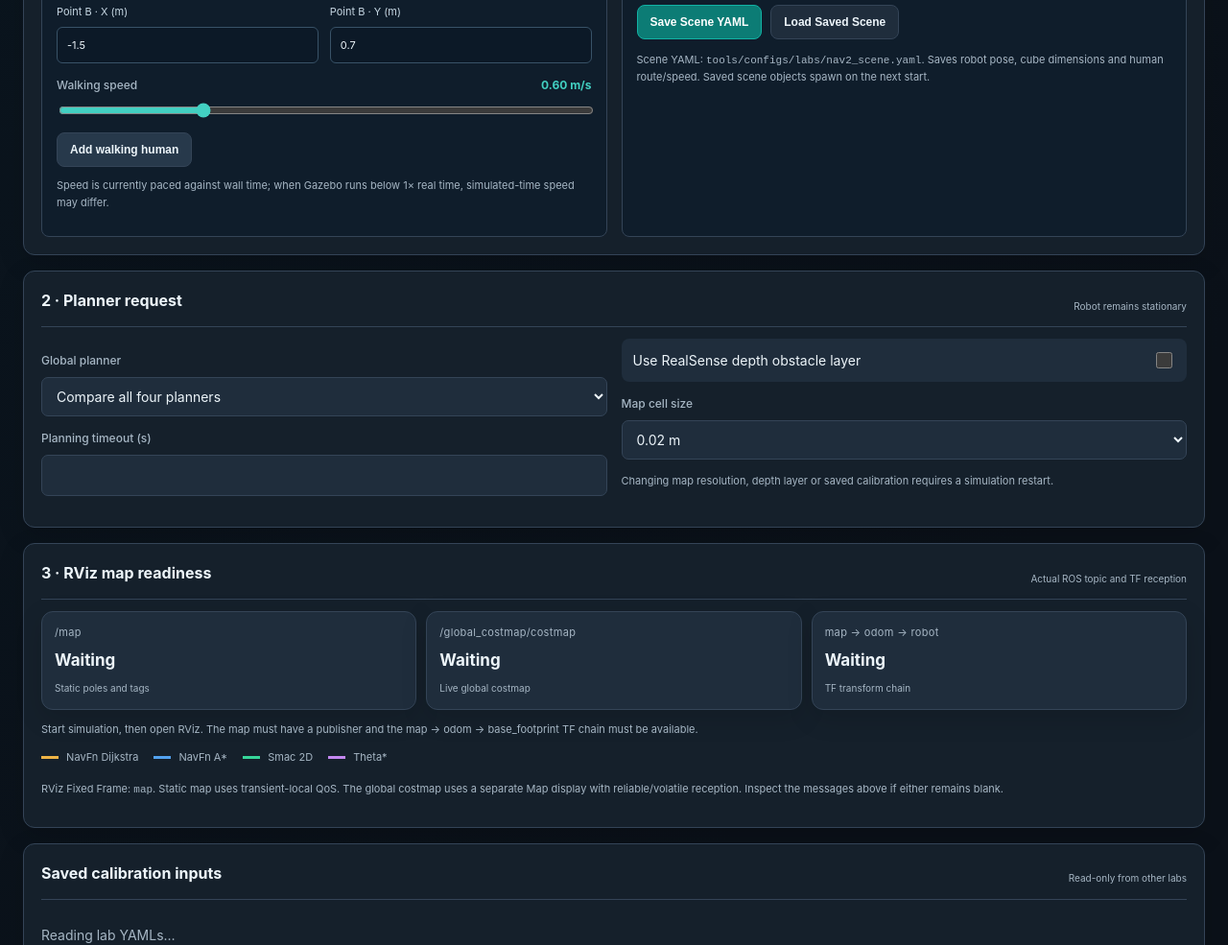
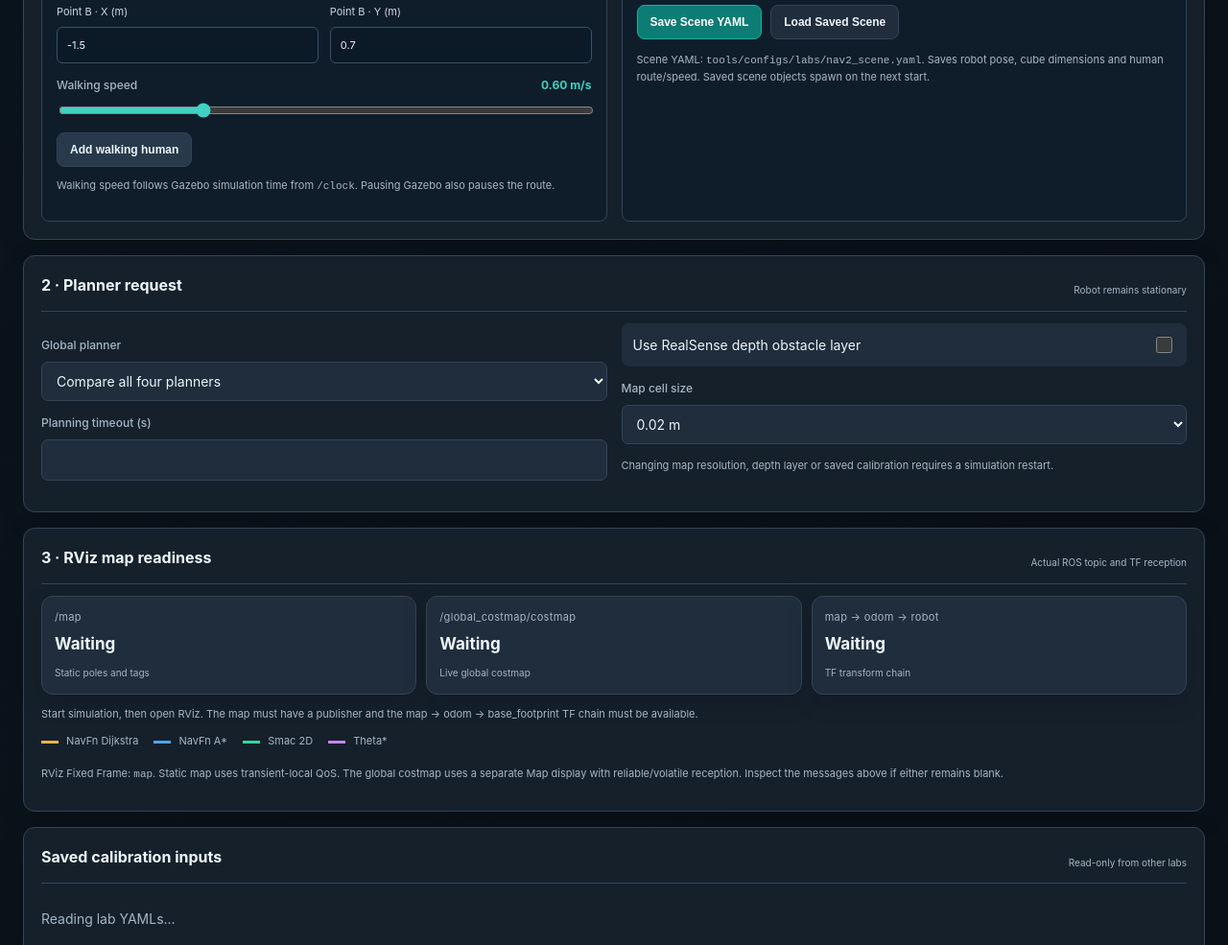
Before and after one commit to hai-hachi/scrobot, a plain HTML site: page tools/nav2_lab/planning/web/index.html in a window 1280 px wide. Shown: the part 1254-2239 px from the top of the page at 96% size. Drawn offline with Linux system fonts and the light colour scheme; no server answers.

Commit message:
Document independent Nav2 scene YAML and sim-time walking speed

```diff
--- a/tools/nav2_lab/planning/web/index.html
+++ b/tools/nav2_lab/planning/web/index.html
@@ -87,7 +87,7 @@
        <div class="field"><label for="human-speed">Walking speed <b id="human-speed-value">0.60 m/s</b></label>
        <input type="range" id="human-speed" min=".1" max="2" step=".05" value=".6"></div>
        <button class="btn secondary" id="add-human">Add walking human</button>
-       <p class="fineprint">Speed is currently paced against wall time; when Gazebo runs below 1× real time, simulated-time speed may differ.</p>
+       <p class="fineprint">Walking speed follows Gazebo simulation time from <code>/clock</code>. Pausing Gazebo also pauses the route.</p>
      </div>
      <div class="scene-subsection">
        <div class="between"><h3>Current obstacles</h3><button id="clear-obstacles" class="btn small danger">Clear all</button></div>
```
